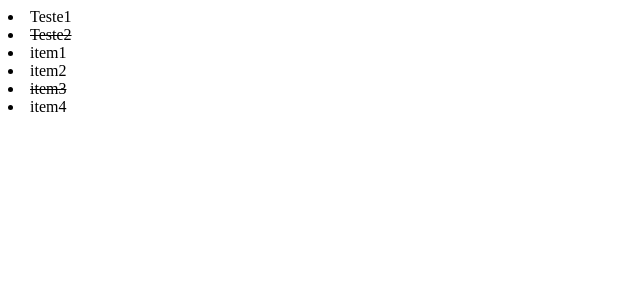
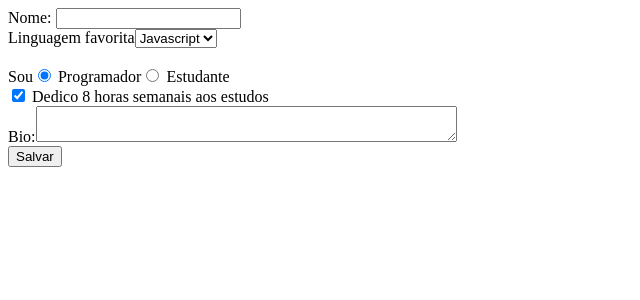
Before and after one commit to marcossouz/lets-code-santander-2a-fase, a React (Create React App) app in the folder 03-react/meu-app/: page / in a window 1280 px wide. Shown: the top 300 px of the page, without its empty margins (0-640 px from the left). Built offline with nearby package versions, Linux system fonts and the light colour scheme.

Commit message:
formulario
Signed-off-by: Marcos Souza <mrcsz.m@gmail.com>

```diff
--- /dev/null
+++ b/03-react/meu-app/src/components/Formulario.js
@@ -0,0 +1,76 @@
+import React from 'react';
+
+class Formulario extends React.Component {
+    constructor(props) {
+        super(props);
+        this.state = { nome: '', linguagem: 'JavaScript', tipo: 'programador', dedico: true, bio: '' };
+
+        this.handleSubmit = (event) => {
+            event.preventDefault();
+            console.log(this.state);
+        }
+
+        this.changeName = (event) => {
+            this.setState({ nome: event.target.value })
+        }
+
+        this.changeSelect = (event) => {
+            this.setState({ linguagem: event.target.value })
+        }
+
+        this.changeRadio = (event) => {
+            this.setState({ tipo: event.target.value })
+        }
+
+        this.changeCheckbox = (event) => {
+            this.setState({ dedico: event.target.checked })
+        }
+
+        this.changeBio = (event) => {
+            this.setState({ bio: event.target.value })
+        }
+
+    }
+
+    render() {
+        return (
+            <>
+                <form onSubmit={this.handleSubmit}>
+                    <label>
+                        Nome: <input type="text" value={this.state.nome} onChange={this.changeName} />
+                    </label>
+                    <br />
+                    <label>
+                        Linguagem favorita
+                        <select value={this.state.linguagem} onChange={this.changeSelect}>
+                            <option>Javascript</option>
+                            <option>Python</option>
+                            <option>C++</option>
+                        </select>
+                        <br />
+                    </label>
+                    <br />
+                    <label>
+                        Sou
+                        <input type="radio" checked={this.state.tipo === 'programador'} onChange={this.changeRadio} value="programador" /> Programador
+                        <input type="radio" checked={this.state.tipo === 'estudante'} onChange={this.changeRadio} value="estudante" /> Estudante
+                    </label>
+                    <br />
+                    <label>
+                        <input type="checkbox" checked={this.state.dedico} onChange={this.changeCheckbox} /> Dedico 8 horas semanais aos estudos
+                    </label>
+                    <br />
+                    <label>
+                        Bio:
+                        <textarea cols="50" onChange={this.changeBio}></textarea>
+                    </label>
+                    <br />
+                    <input type="submit" value="Salvar" />
+                </form>
+            </>
+        );
+    }
+
+}
+
+export default Formulario;
--- a/03-react/meu-app/src/index.js
+++ b/03-react/meu-app/src/index.js
@@ -1,24 +1,17 @@
 import React from 'react';
 import ReactDOM from 'react-dom';
-import App from './components/App';
-import App2 from './components/App2';
-import App3 from './components/App3';
-import App4 from './components/App4';
-import App5 from './components/App5';
-import { Lista, Item } from './components/Lista';
+// import App from './components/App';
+// import App2 from './components/App2';
+// import App3 from './components/App3';
+// import App4 from './components/App4';
+// import App5 from './components/App5';
+// import { Lista, Item } from './components/Lista';
+import Formulario from './components/Formulario';
 import reportWebVitals from './reportWebVitals';
 
 ReactDOM.render(
   <React.StrictMode>
-    <Lista>
-      Test3
-      <Item key={999} id={999} completo={false}>
-        Teste1
-      </Item>
-      <Item key={998} id={998} completo={true}>
-        Teste2
-      </Item>
-    </Lista>
+    <Formulario />
   </React.StrictMode>,
   document.getElementById('root')
 );
```
